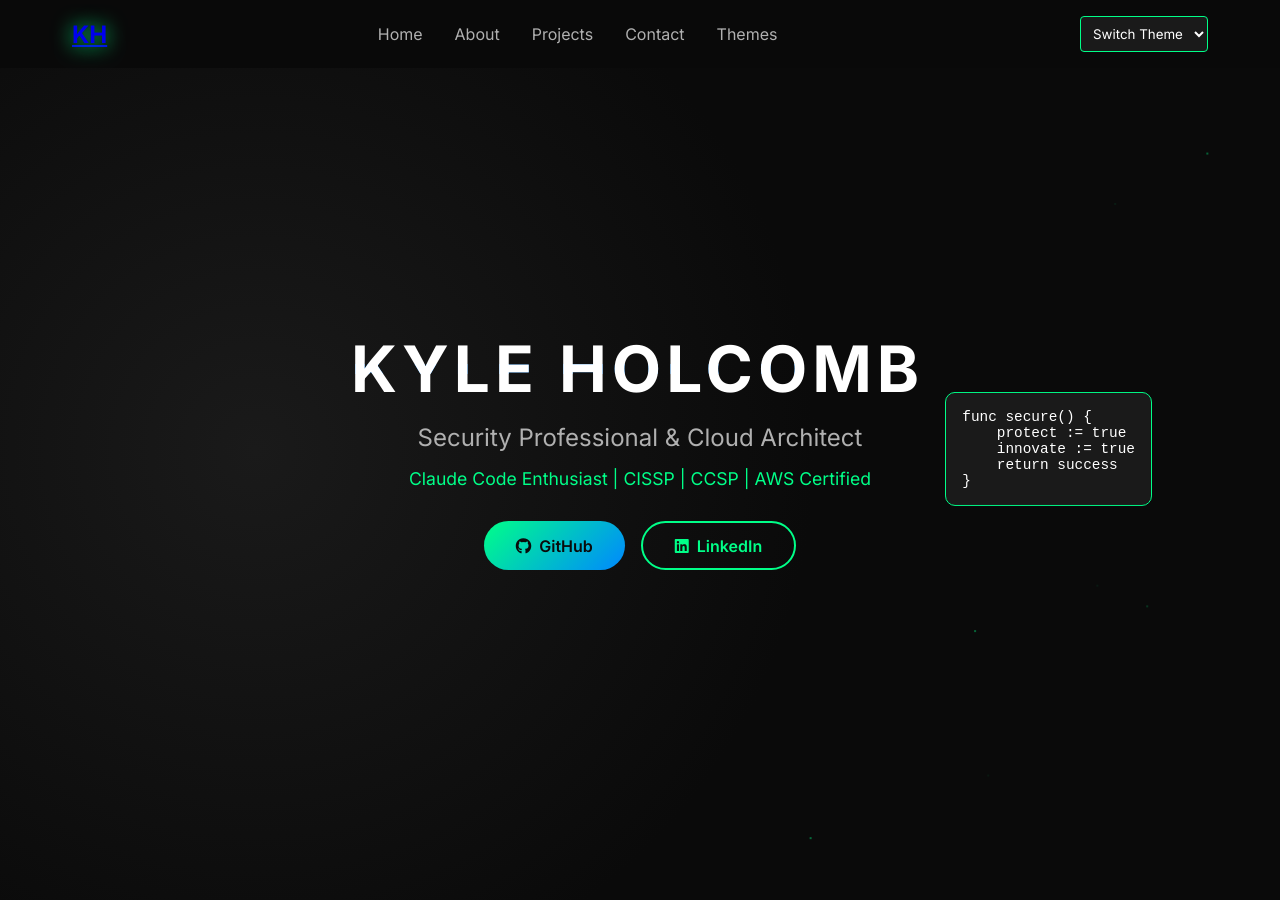
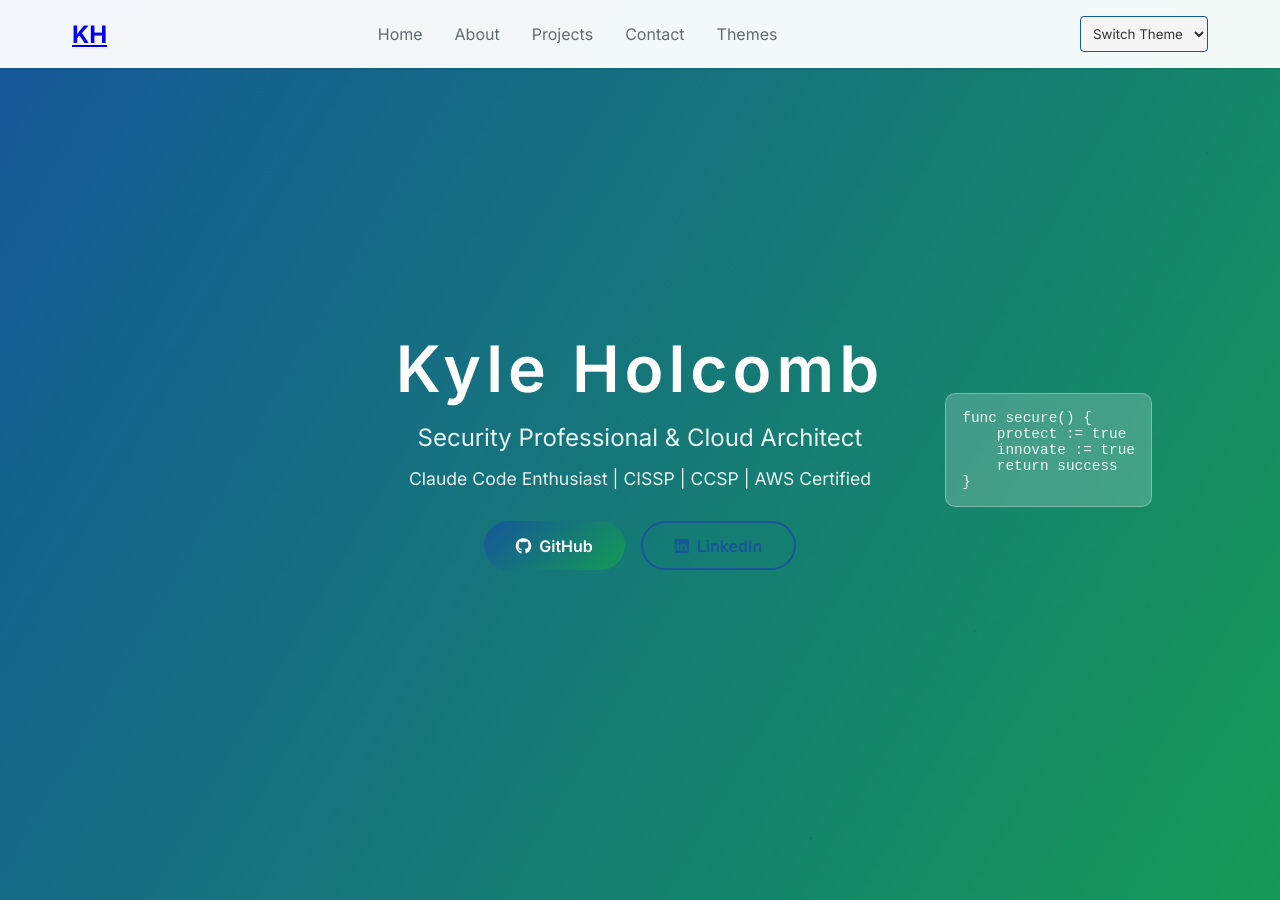
Before and after one commit to kholcomb/kholcomb.github.io, a Jekyll site: the page built from cayman.md, in a window 1280 px wide and 900 px high. Built offline with Jekyll 4.4.1, drawn with Linux system fonts in a browser that asks for light colours.

Commit message:
Fix theme implementation with proper SCSS structure
- Add proper YAML front matter to SCSS file for Jekyll processing
- Remove Jekyll liquid tags that were causing issues
- Ensure both base styles.css and theme overrides are loaded
- Properly structure CSS cascade for theme overrides

This should enable proper theme switching on GitHub Pages.

```diff
--- a/_layouts/default.html
+++ b/_layouts/default.html
@@ -6,11 +6,8 @@
     <title>{{ page.title | default: site.title }}</title>
     <meta name="description" content="{{ page.description | default: site.description }}">
 
-    {% if site.theme %}
+    <link rel="stylesheet" href="{{ '/styles.css' | relative_url }}">
     <link rel="stylesheet" href="{{ '/assets/css/style.css?v=' | append: site.github.build_revision | relative_url }}">
-    {% else %}
-    <link rel="stylesheet" href="{{ '/styles.css' | relative_url }}">
-    {% endif %}
 
     <link rel="preconnect" href="https://fonts.googleapis.com">
     <link rel="preconnect" href="https://fonts.gstatic.com" crossorigin>
--- a/assets/css/style.scss
+++ b/assets/css/style.scss
@@ -1,9 +1,5 @@
-@import "{{ site.theme }}";
-
-/* Import our custom styles as base */
-{% if site.theme == null %}
-@import url('/styles.css');
-{% endif %}
+---
+---
 
 /* Minimal Theme */
 body.minimal {
```
